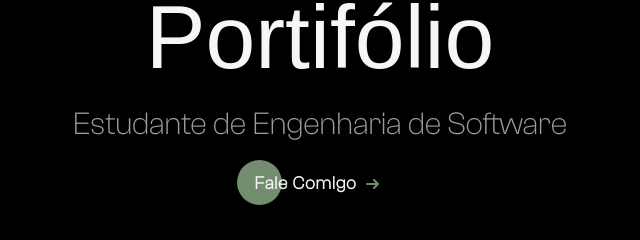
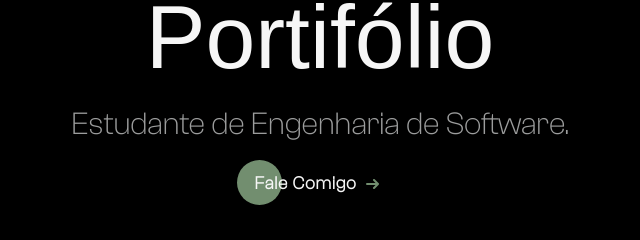
Before and after one commit to Bia-engineersoftware/Meu-portifolio, a plain HTML site: page index.html in a window 1280 px wide. Shown: the part 355-595 px from the top of the page, 320-960 px from the left. Drawn offline with nearby package versions, Linux system fonts and the light colour scheme; a web font is replaced by a local one.

Commit message:
teste do ponto

```diff
--- a/index.html
+++ b/index.html
@@ -73,7 +73,7 @@
                         <h1 class="destaque-inicio">Portifólio</h1>
                     </div>
                     <div class="paragrafo-inicio" data-aos="fade-up" data-aos-delay="200" data-aos-duration="1000">
-                        <p>Estudante de Engenharia de Software</p>
+                        <p>Estudante de Engenharia de Software.</p>
                     </div>
                     <button class="cta" data-aos="fade-up" data-aos-delay="400" data-aos-duration="1000">
                         <span>Fale Comigo</span>
```
